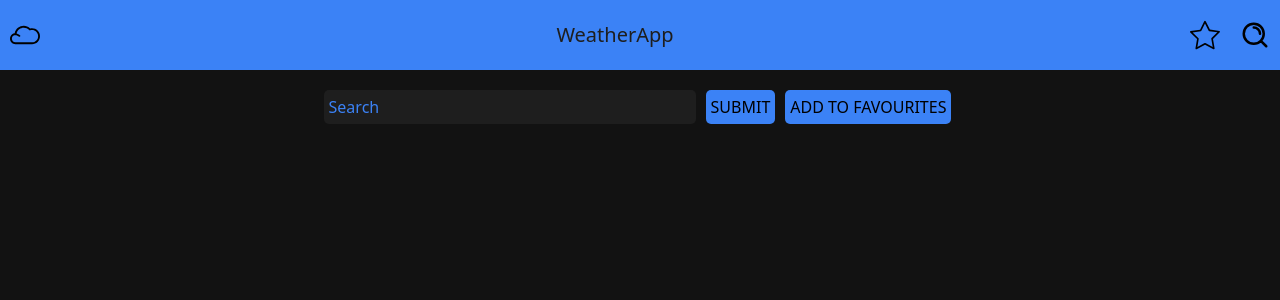
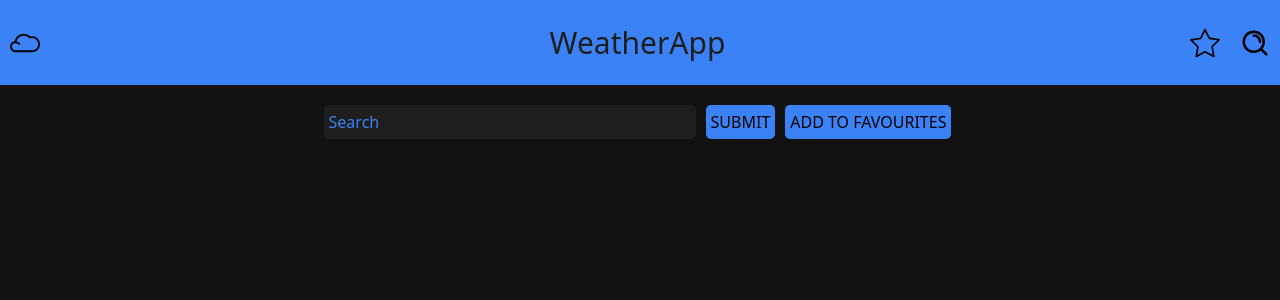
Before and after one commit to KodaAllison/weatherapp, a Next.js app: page /search in a window 1280 px wide. Shown: the top 300 px of the page. Built offline with nearby package versions, Linux system fonts and the light colour scheme.

Commit message:
Add remove favourite function

```diff
--- a/app/fav/page.jsx
+++ b/app/fav/page.jsx
@@ -4,6 +4,12 @@ import Weather from '@/components/Weather'
 
 const Favourites = () => {
     const [favourites, setFavourites] = useState([]);
+
+    const removeFromFavourites = (place) => {
+        const updatedFavourites = favourites.filter(item => item !== place);
+        setFavourites(updatedFavourites);
+        localStorage.setItem('favourites', JSON.stringify(updatedFavourites));
+    };
 
     useEffect(() => {
         const savedFavourites = localStorage.getItem('favourites');
@@ -13,11 +19,15 @@ const Favourites = () => {
     }, []);
 
     return (
-        <div>
-            <h2>Favourites:</h2>
-            <div>
+        <div className='main-content'>
+            <h1>Favourites:</h1>
+            <div className='weather-cards'>
                 {favourites.map((place, index) => (
+                    <div>
                     <Weather key={index} place={place} />
+                    <button className='submitBtn' onClick={() => removeFromFavourites(place)}>Remove</button>
+                    </div>
+
                 ))}
             </div>
         </div>
--- a/app/globals.css
+++ b/app/globals.css
@@ -8,8 +8,8 @@
     background-color: #3b82f6;
     padding: 20px 10px;
     display: flex;
-    justify-content: space-between;
     align-items: center;
+    justify-content: center;
 }
 
 .header-left {
@@ -23,12 +23,14 @@
     align-items: center;
 }
 
-.header p {
+.header h1 {
     color: #1e1e1e;
-    margin: 0;
-    font-size: 20px;
-    font-weight: 400;
+    margin-left: 45px;
+    flex: 1;
+    width: max-content;
+
 }
+
 h2, h3, h4 {
     margin: 0;
     font-weight: 500;
@@ -152,3 +154,18 @@ input:checked ~ .card .front {
     font-size: 20px;
     font-weight: 100;
 }
+
+/* Favourites */
+
+h1 {
+    color: #3b82f6;
+    font-size: 30px;
+    font-weight: 500;
+    text-align: center;
+}
+
+.Favourites {
+    display: flex;
+    flex-direction: column;
+    align-items: center;
+}
--- a/components/Nav.jsx
+++ b/components/Nav.jsx
@@ -14,7 +14,7 @@ const Nav = () => {
         </Link>
       </div>
 
-      <p>WeatherApp</p>
+      <h1>WeatherApp</h1>
 
       <div className='header-right'>
         <div>
```
